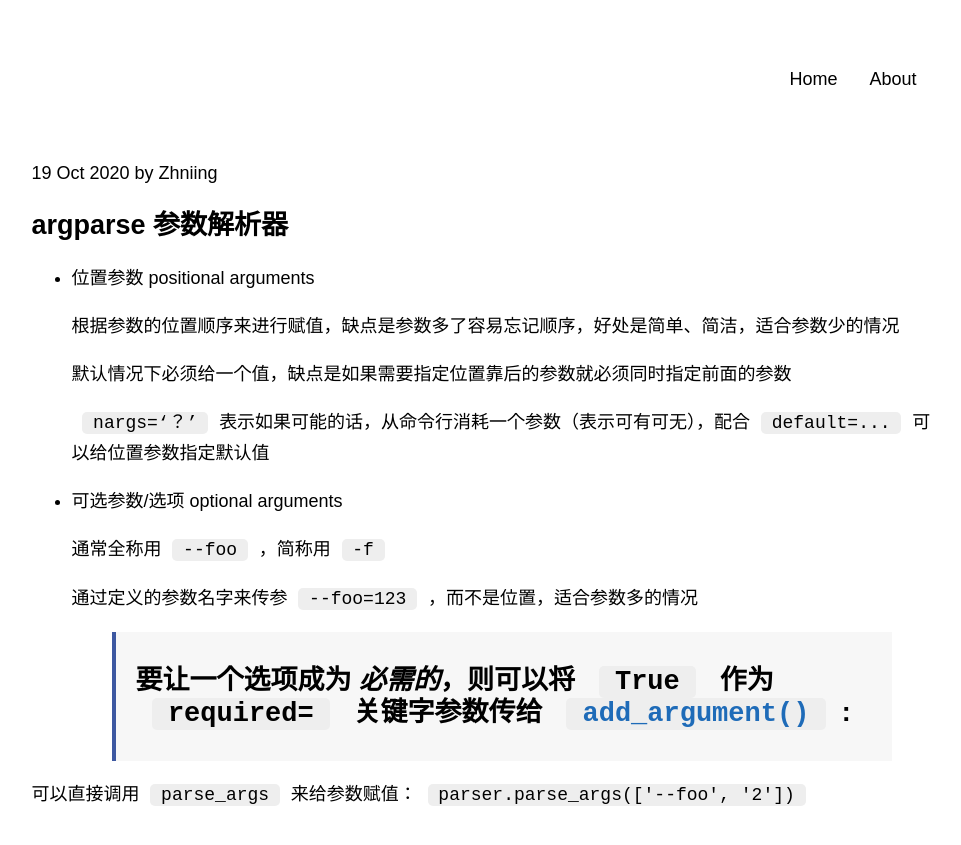
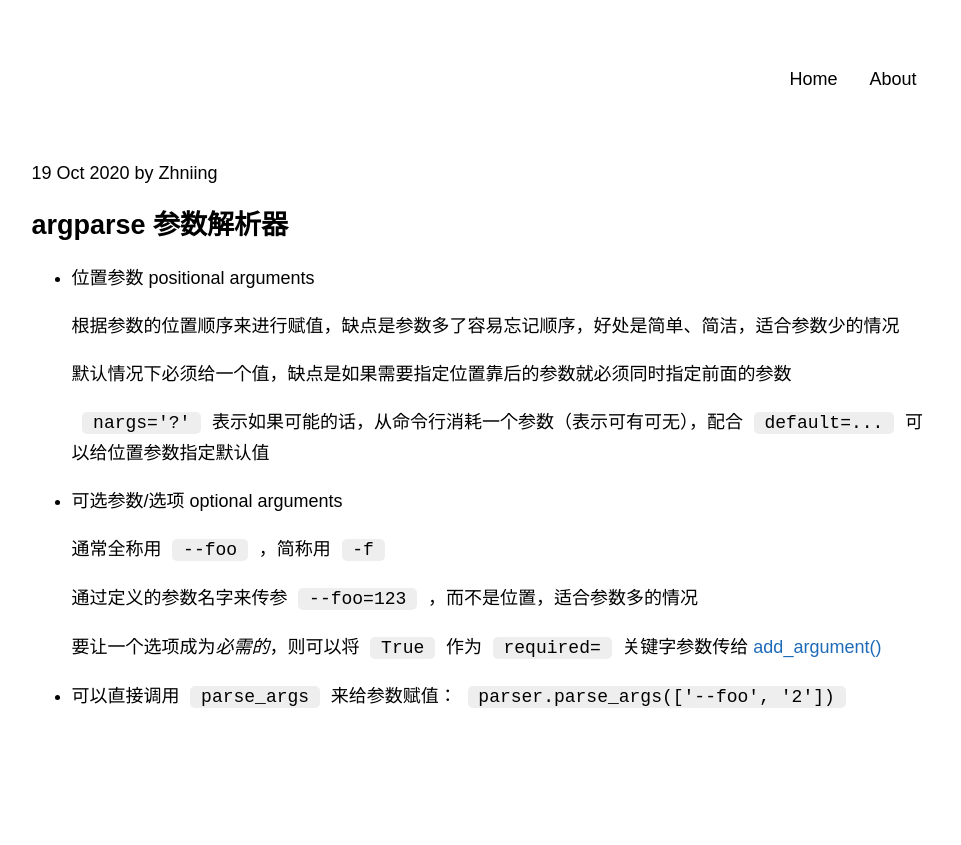
Before and after one commit to Zhniing/zhniing.github.io, a Jekyll site: the page built from _posts/2020-10-19-python备忘.md, in a window 1280 px wide. Shown: the top 845 px of the page, without its empty margins (158-1119 px from the left). Built offline with Jekyll 4.4.1, drawn with Linux system fonts in a browser that asks for light colours.

```diff
--- a/_posts/2020-10-19-python备忘.md
+++ b/_posts/2020-10-19-python备忘.md
@@ -6,7 +6,7 @@
 
   默认情况下必须给一个值，缺点是如果需要指定位置靠后的参数就必须同时指定前面的参数
 
-  `nargs=‘？’`表示如果可能的话，从命令行消耗一个参数（表示可有可无），配合`default=...`可以给位置参数指定默认值
+  `nargs='?'`表示如果可能的话，从命令行消耗一个参数（表示可有可无），配合`default=...`可以给位置参数指定默认值
 
 - 可选参数/选项 optional arguments
 
@@ -14,7 +14,6 @@
 
   通过定义的参数名字来传参`--foo=123`，而不是位置，适合参数多的情况
 
-  > 要让一个选项成为 *必需的*，则可以将 `True` 作为 `required=` 关键字参数传给 [`add_argument()`](https://docs.python.org/zh-cn/3.7/library/argparse.html#argparse.ArgumentParser.add_argument):
----
+  要让一个选项成为*必需的*，则可以将`True`作为`required=`关键字参数传给 [add_argument()](https://docs.python.org/zh-cn/3.7/library/argparse.html#argparse.ArgumentParser.add_argument)
 
-可以直接调用`parse_args`来给参数赋值：`parser.parse_args(['--foo', '2'])`
+- 可以直接调用`parse_args`来给参数赋值：`parser.parse_args(['--foo', '2'])`
```
Also changed, not shown: Gemfile.lock, _drafts/2020-10-15-Manjaro配置优化.md (renamed from _posts/2020-10-15-Manjaro配置优化.md).
